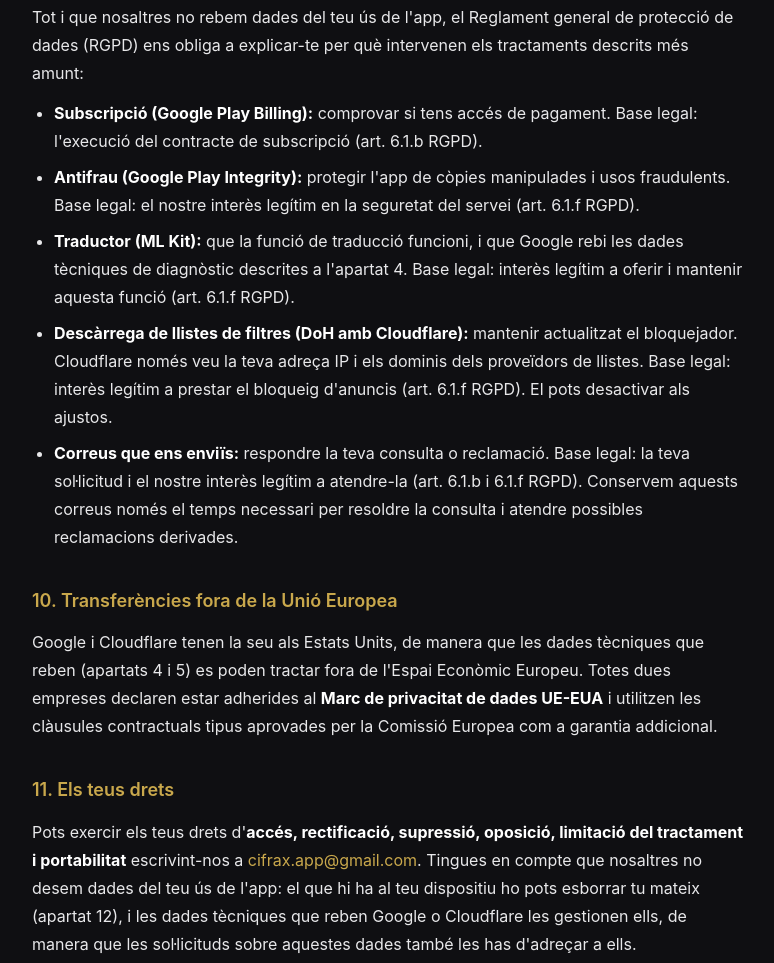
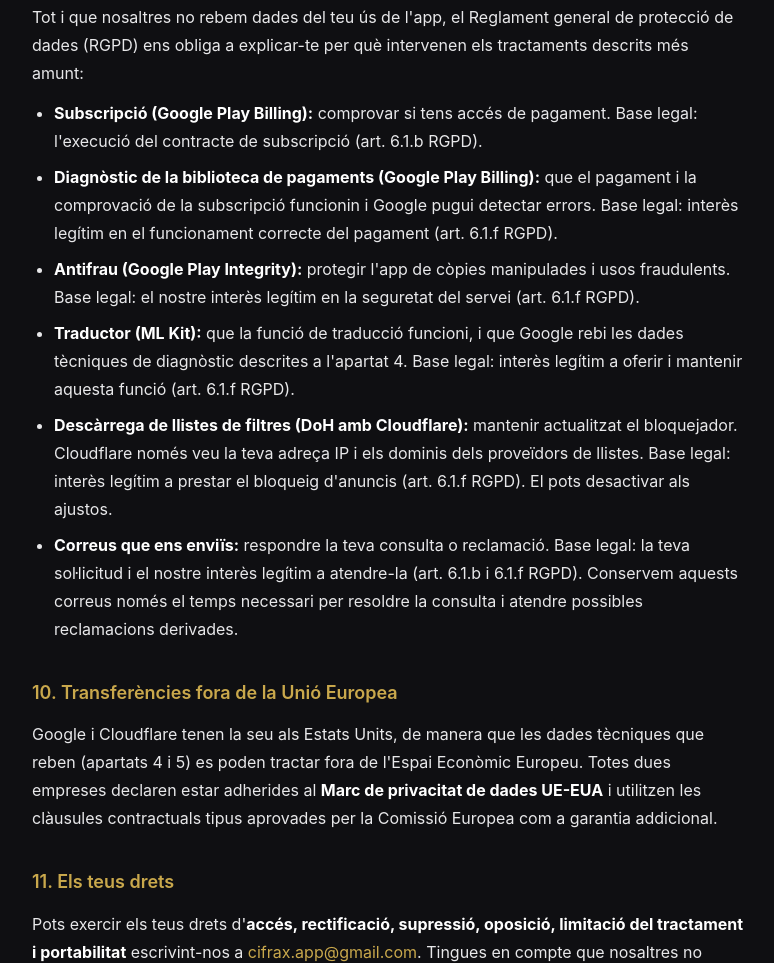
Before and after one commit to Cifraxapp/Cifrax-Legal, a plain HTML site: page docs/privacy-policy-ca.html in a window 1280 px wide. Shown: the part 7604-8567 px from the top of the page, without its empty margins (252-1026 px from the left). Drawn offline with Linux system fonts and the light colour scheme.

Commit message:
docs(privacy): base legal propia para el diagnóstico de la librería de pagos (apartado 9)
Nuevo punto en el apartado 9, ES y CA: los datos de diagnóstico que Play Billing envía a Google
(descritos en el apartado 4) se amparan en el interés legítimo en el correcto funcionamiento del
pago (art. 6.1.f RGPD). El punto de la suscripción (art. 6.1.b) queda igual.

Sin push: se publica el día que 2.7.1 (vc31) llegue a producción.

Co-Authored-By: Claude Opus 5.5 <noreply@anthropic.com>

```diff
--- a/docs/privacy-policy-ca.html
+++ b/docs/privacy-policy-ca.html
@@ -417,6 +417,9 @@
   <ul>
     <li><strong>Subscripció (Google Play Billing):</strong> comprovar si tens accés de pagament.
       Base legal: l'execució del contracte de subscripció (art. 6.1.b RGPD).</li>
+    <li><strong>Diagnòstic de la biblioteca de pagaments (Google Play Billing):</strong> que el
+      pagament i la comprovació de la subscripció funcionin i Google pugui detectar errors. Base
+      legal: interès legítim en el funcionament correcte del pagament (art. 6.1.f RGPD).</li>
     <li><strong>Antifrau (Google Play Integrity):</strong> protegir l'app de còpies manipulades i
       usos fraudulents. Base legal: el nostre interès legítim en la seguretat del servei
       (art. 6.1.f RGPD).</li>
```
Also changed, not shown: docs/privacy-policy.html (+3 -0 lines).
